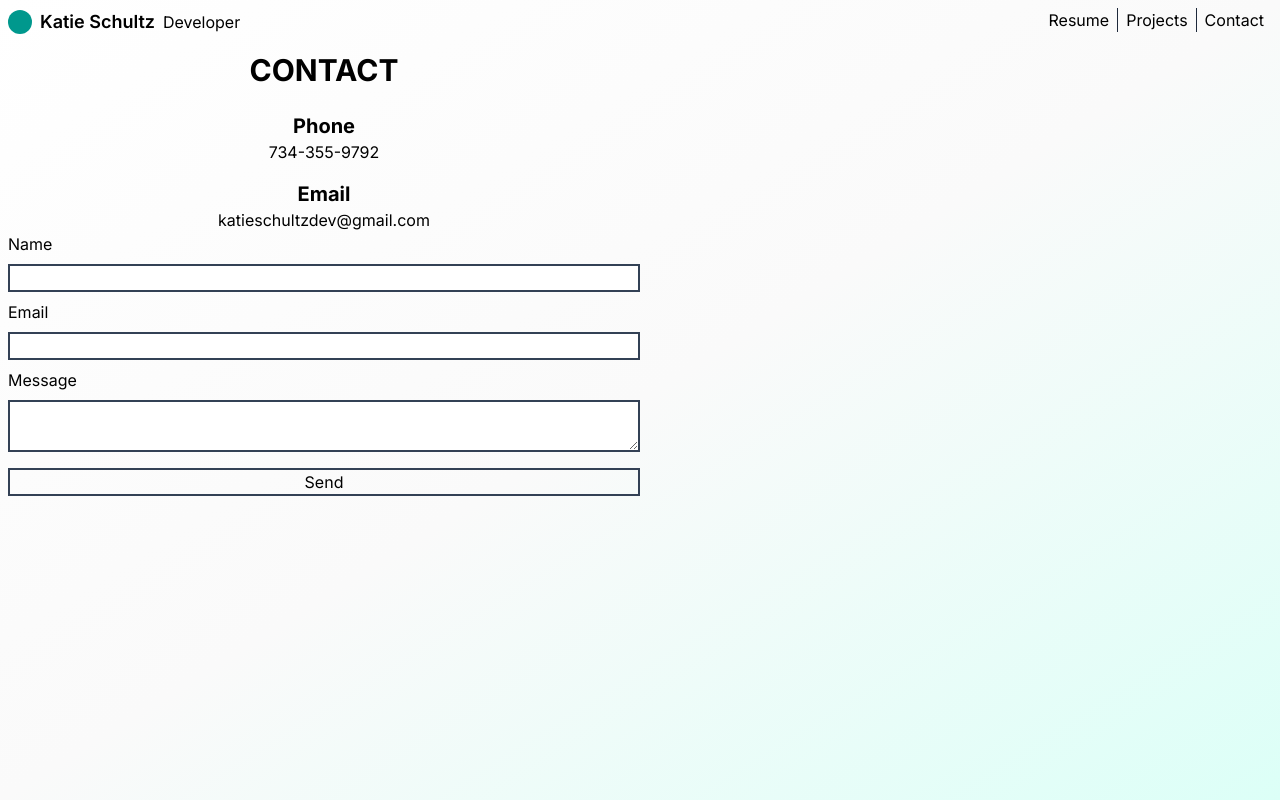
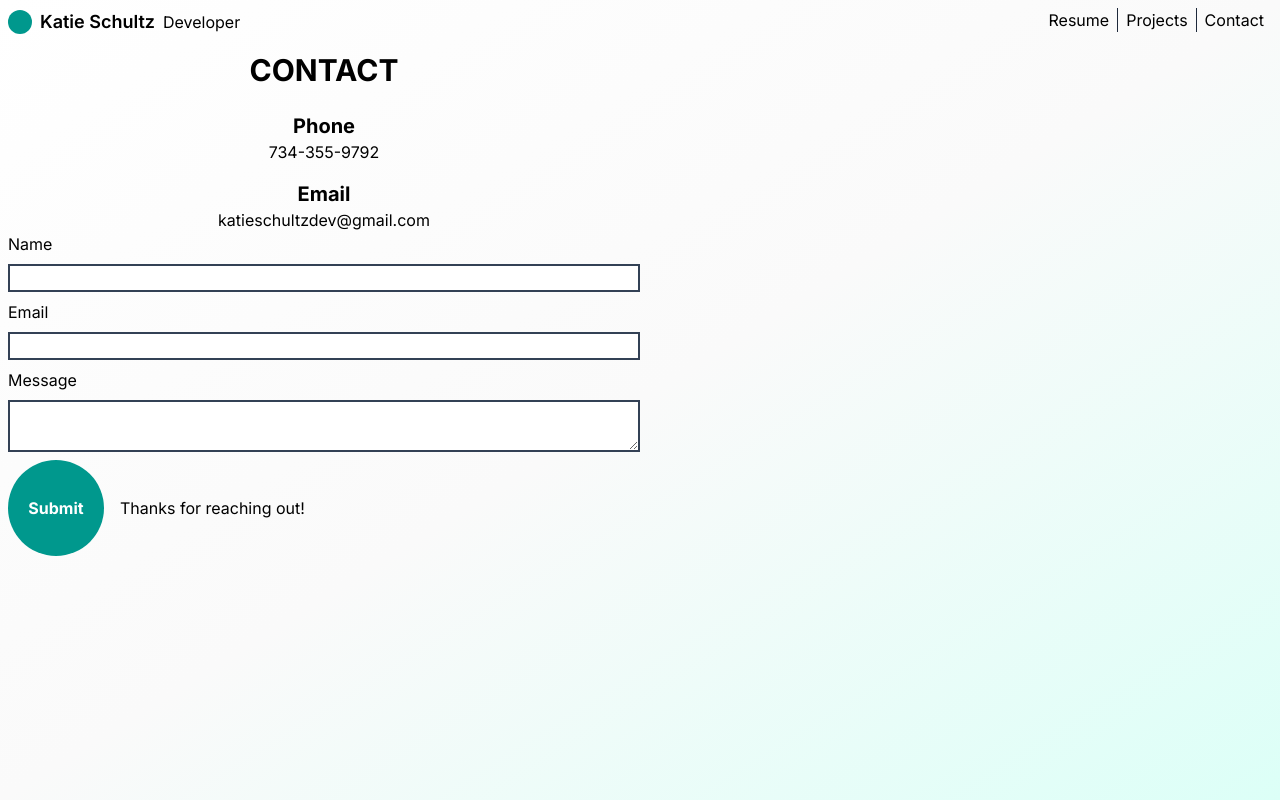
Before and after one commit to KatSchultz/portfolio, a Next.js app: page /contact in a window 1280 px wide. Built offline with nearby package versions, Linux system fonts and the light colour scheme.

Commit message:
button styling

```diff
--- a/src/app/components/ContactForm/ContactForm.tsx
+++ b/src/app/components/ContactForm/ContactForm.tsx
@@ -44,11 +44,15 @@ export default function ContactForm() {
         name="message"
         className="border-2 border-slate-700 my-2 w-full "
       />
-      <input
-        type="submit"
-        value="Send"
-        className="border-2 border-slate-700 my-2"
-      />
+      <div className="flex items-center">
+        <button
+          type="submit"
+          className="h-24 w-24 rounded-full flex justify-center items-center bg-my-teal text-white font-bold"
+        >
+          Submit
+        </button>
+        <p className="pl-4">Thanks for reaching out!</p>
+      </div>
     </form>
   );
 }
```
